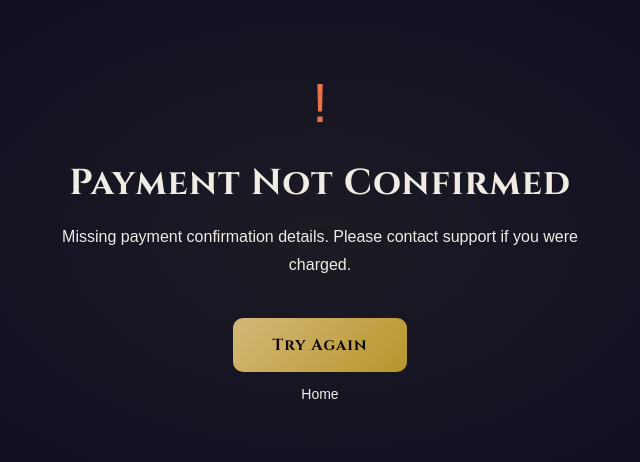
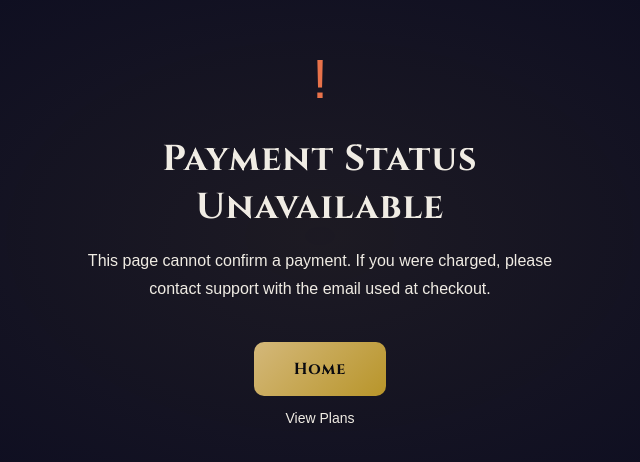
Before and after one commit to kimjinsil0527-pixel/saju-next, a Next.js app: page /checkout/success in a window 1280 px wide. Shown: the part 164-626 px from the top of the page, without its empty margins (320-960 px from the left). Built offline with nearby package versions, Linux system fonts and the light colour scheme; no server answers; a web font is replaced by a local one.

Commit message:
Fix false payment confirmation

```diff
--- a/app/checkout/success/page.tsx
+++ b/app/checkout/success/page.tsx
@@ -1,54 +1,26 @@
 'use client'
 
 import Link from 'next/link'
-import { Suspense, useEffect, useState } from 'react'
+import { Suspense } from 'react'
 import { useSearchParams } from 'next/navigation'
 import styles from './success.module.css'
 
 function SuccessContent() {
   const params = useSearchParams()
-  const [confirmed, setConfirmed] = useState(false)
-  const [error, setError] = useState('')
+  const provider = params.get('provider')
+  const isLemonSqueezy = provider === 'lemonsqueezy' || provider === 'lemon'
 
-  useEffect(() => {
-    const provider = params.get('provider')
-
-    if (provider === 'lemonsqueezy' || provider === 'lemon') {
-      setConfirmed(true)
-      return
-    }
-
-    const paymentKey = params.get('paymentKey')
-    const orderId = params.get('orderId')
-    const amount = params.get('amount')
-
-    if (!paymentKey || !orderId || !amount) {
-      setError('Missing payment confirmation details. Please contact support if you were charged.')
-      return
-    }
-
-    fetch('/api/payments/confirm', {
-      method: 'POST',
-      headers: { 'Content-Type': 'application/json' },
-      body: JSON.stringify({ paymentKey, orderId, amount: Number(amount) }),
-    })
-      .then(r => r.json())
-      .then(data => {
-        if (data.ok) setConfirmed(true)
-        else setError(data.error || 'Payment confirmation failed.')
-      })
-      .catch(() => setError('Network error while confirming payment.'))
-  }, [params])
-
-  if (error) {
+  if (!isLemonSqueezy) {
     return (
       <div className={styles.wrap}>
         <div className={styles.iconError}>!</div>
-        <h1 className={styles.title}>Payment Not Confirmed</h1>
-        <p className={styles.sub}>{error}</p>
+        <h1 className={styles.title}>Payment Status Unavailable</h1>
+        <p className={styles.sub}>
+          This page cannot confirm a payment. If you were charged, please contact support with the email used at checkout.
+        </p>
         <div className={styles.actions}>
-          <Link href="/checkout?plan=premium" className={styles.primary}>Try Again</Link>
-          <Link href="/" className={styles.ghost}>Home</Link>
+          <Link href="/" className={styles.primary}>Home</Link>
+          <Link href="/#pricing" className={styles.ghost}>View Plans</Link>
         </div>
       </div>
     )
@@ -56,24 +28,18 @@ function SuccessContent() {
 
   return (
     <div className={styles.wrap}>
-      <div className={styles.icon}>{confirmed ? '*' : '...'}</div>
-      <h1 className={styles.title}>
-        {confirmed ? 'Payment Confirmed' : 'Confirming Payment'}
-      </h1>
+      <div className={styles.icon}>...</div>
+      <h1 className={styles.title}>Checkout Received</h1>
       <p className={styles.sub}>
-        {confirmed
-          ? 'Thank you. Your payment is being processed securely.'
-          : 'Please wait while we verify your payment with the provider.'}
+        Lemon Squeezy is securely confirming your payment with our server. Premium access is granted only after that confirmation arrives.
       </p>
-      {confirmed && (
-        <>
-          <div className={styles.actions}>
-            <Link href="/" className={styles.primary}>Home</Link>
-            <Link href="/fortune" className={styles.ghost}>Start Reading</Link>
-          </div>
-          <div className={styles.note}>Final access is granted by the server webhook.</div>
-        </>
-      )}
+      <div className={styles.actions}>
+        <Link href="/fortune" className={styles.primary}>Start Reading</Link>
+        <Link href="/" className={styles.ghost}>Home</Link>
+      </div>
+      <div className={styles.note}>
+        On the reading page, use the same email entered at checkout to unlock Premium.
+      </div>
     </div>
   )
 }
```
